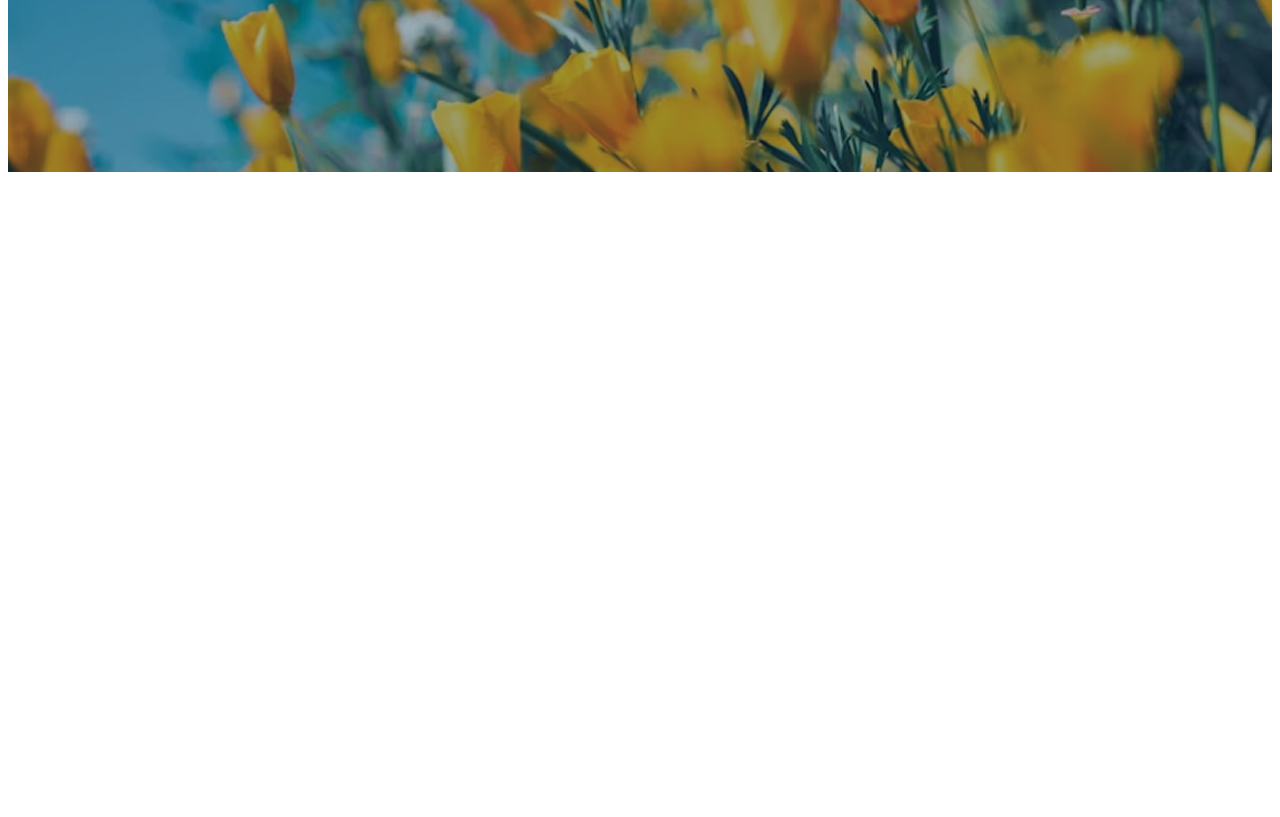
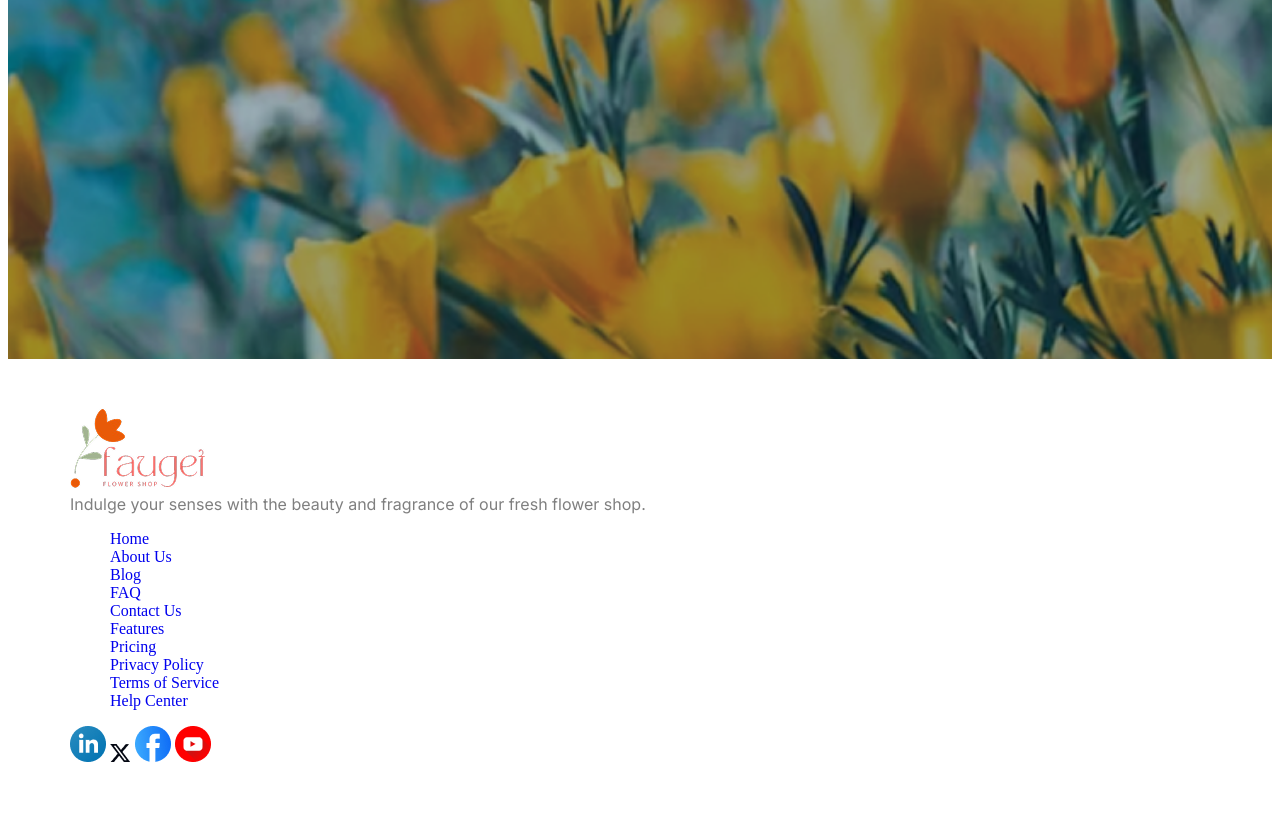
Before and after one commit to alhasandhali/B12A02-Responsive-Flowers, a plain HTML site: page index.html in a window 1280 px wide. Shown: the part 4086-4903 px from the top of the page. Before the commit the page ends 4453 px from the top, so only its background shows below. Drawn offline with Linux system fonts and the light colour scheme.

Commit message:
add footer html

```diff
--- a/css/style.css
+++ b/css/style.css
@@ -407,6 +407,13 @@ header .header {
 }
 /* News Letter CSS End */
 
+/* Footer CSS Start */
+.footer-section {
+  padding: 3rem 0;
+}
+
+/* Footer CSS End */
+
 /* Responsive Code */
 @media screen and (max-width: 576px) {
   .container {
@@ -579,7 +586,7 @@ header .header {
   }
 
   .news-sub form input {
-    width: 70%;
+    width: 60%;
   }
 
   .news-sub form button {
--- a/index.html
+++ b/index.html
@@ -232,7 +232,7 @@
         class="news-letter-section"
         style="
           background: url(assets/news-letter-bg.png);
-          background-size: 100% cover;
+          background-size: cover;
           background-repeat: no-repeat;
           background-position: center;
         "
@@ -248,5 +248,46 @@
         </div>
       </section>
     </main>
+    <footer class="footer-section">
+      <div class="container">
+        <div class="footer-part">
+          <div class="footer-text">
+            <img src="assets/logo.png" alt="logo" />
+            <p class="inter f-black-50">
+              Indulge your senses with the beauty and fragrance of our fresh
+              flower shop.
+            </p>
+          </div>
+          <div class="footer-list">
+            <ul>
+              <li><a href="#">Home</a></li>
+              <li><a href="#">About Us</a></li>
+              <li><a href="#">Blog</a></li>
+              <li><a href="#">FAQ</a></li>
+              <li><a href="#">Contact Us</a></li>
+              <li><a href="#">Features</a></li>
+              <li><a href="#">Pricing</a></li>
+              <li><a href="#">Privacy Policy</a></li>
+              <li><a href="#">Terms of Service</a></li>
+              <li><a href="#">Help Center</a></li>
+            </ul>
+          </div>
+          <div class="footer-icon">
+            <a href="#"
+              ><img src="assets/icon-linkedin.png" alt="icon-linkedin"
+            /></a>
+            <a href="#"
+              ><img src="assets/icon-twitter.png" alt="icon-twitter"
+            /></a>
+            <a href="#"
+              ><img src="assets/icon-facebook.png" alt="icon-facebook"
+            /></a>
+            <a href="#"
+              ><img src="assets/icon-youtube.png" alt="icon-youtube"
+            /></a>
+          </div>
+        </div>
+      </div>
+    </footer>
   </body>
 </html>
```
